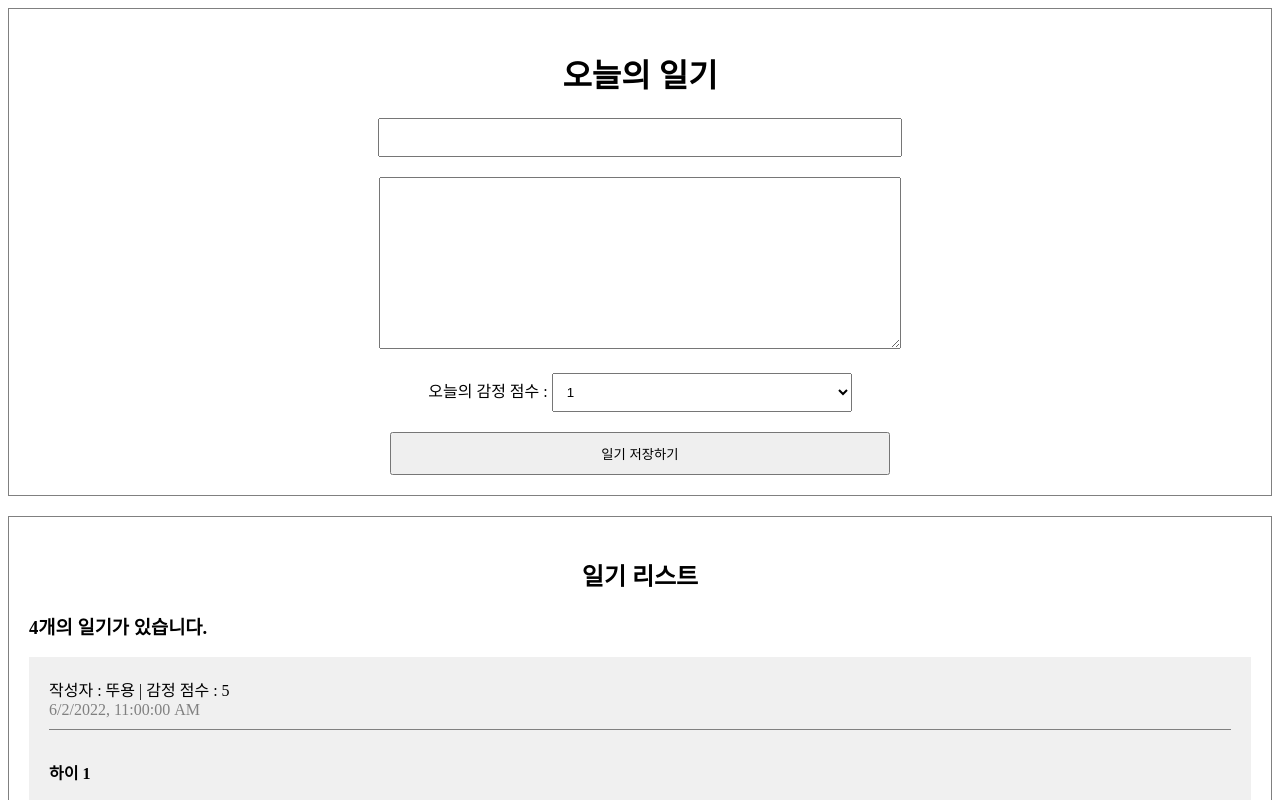
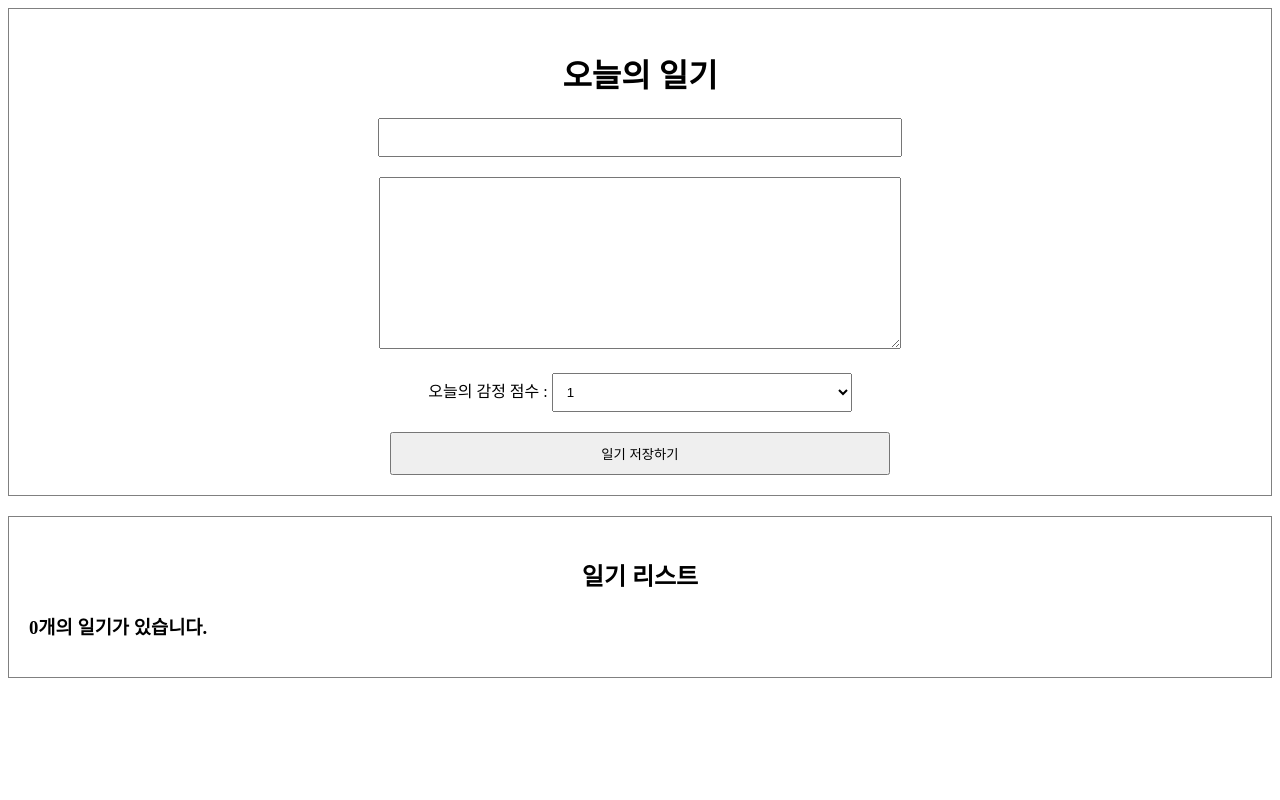
Before and after one commit to sooyyoung/myDiary, a React (Create React App) app: page / in a window 1280 px wide. Shown: the top 800 px of the page. Built offline with nearby package versions, Linux system fonts and the light colour scheme.

Commit message:
데이터 추가 기능 추가

```diff
--- a/src/App.js
+++ b/src/App.js
@@ -1,43 +1,30 @@
+import { useRef, useState } from "react";
 import DiaryEditor from "./DiaryEditor";
 import DiaryList from "./DiaryList";
 import './App.css'
 
-const dummyList = [
-  {
-    id: 1,
-    author: '뚜용',
-    content: '하이 1',
-    emotion: 5,
-    created_date: new Date().getTime()
-  },
-  {
-    id: 2,
-    author: '댕이',
-    content: '하이 2',
-    emotion: 3,
-    created_date: new Date().getTime()
-  },
-  {
-    id: 3,
-    author: '또잉',
-    content: '하이 3',
-    emotion: 1,
-    created_date: new Date().getTime()
-  },
-  {
-    id: 4,
-    author: '띠용',
-    content: '하이 4',
-    emotion: 4,
-    created_date: new Date().getTime()
-  },
-]
+function App() {
+  const [data, setData] = useState([]);
 
-function App() {
+  const dataId = useRef(0);
+
+  const onCreate = (author, content, emotion) => {
+    const created_date = new Date().getTime();
+    const newItem = {
+      author,
+      content,
+      emotion,
+      created_date,
+      id : dataId.current
+    }
+    dataId.current += 1;
+    setData([newItem, ...data]);
+  };
+
   return (
     <div className="App">
-      <DiaryEditor/>
-      <DiaryList diaryList={dummyList}/>
+      <DiaryEditor onCreate={onCreate}/>
+      <DiaryList diaryList={data}/>
     </div>
   );
 }
--- a/src/DiaryEditor.jsx
+++ b/src/DiaryEditor.jsx
@@ -1,6 +1,6 @@
 import React, { useRef, useState } from 'react';
 
-export default function DiaryEditor() {
+export default function DiaryEditor({ onCreate }) {
     const authorInput = useRef();
     const contentInput = useRef();
 
@@ -19,7 +19,13 @@
             contentInput.current.focus();
             return
         }
+        onCreate(state.author, state.content, state.emotion);
         alert('저장 성공!');
+        setState({
+            author: '',
+            content: '',
+            emotion: 1,
+        });
     }
 
     return (
--- a/src/DiaryItem.jsx
+++ b/src/DiaryItem.jsx
@@ -5,7 +5,7 @@
     <div className='DiaryItem'>
         <div className='info'>
             <span>
-                작성자 : {author} | 감정 점수 : {emotion}
+                작성자 : {author} | 감정 : {emotion}
             </span>
             <br />
             <span className='date'>{new Date(created_date).toLocaleString()}</span>
```
